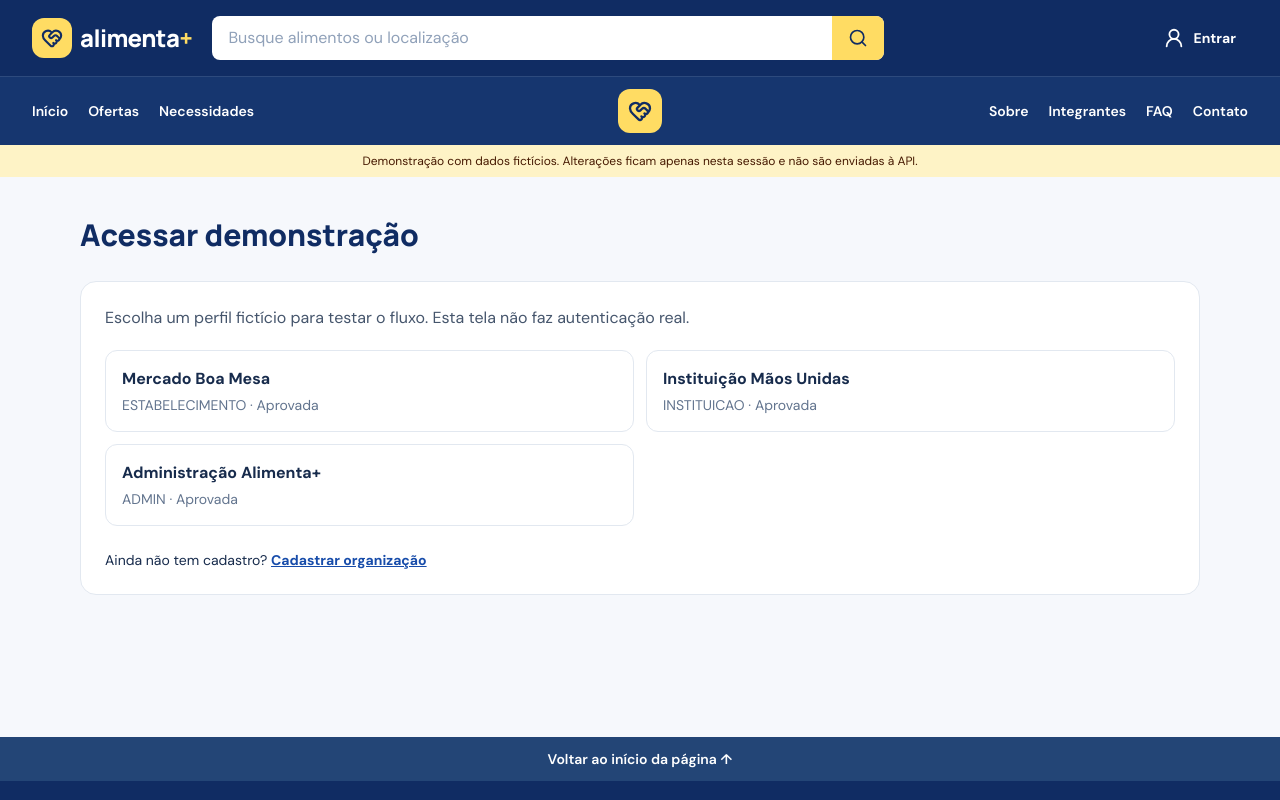
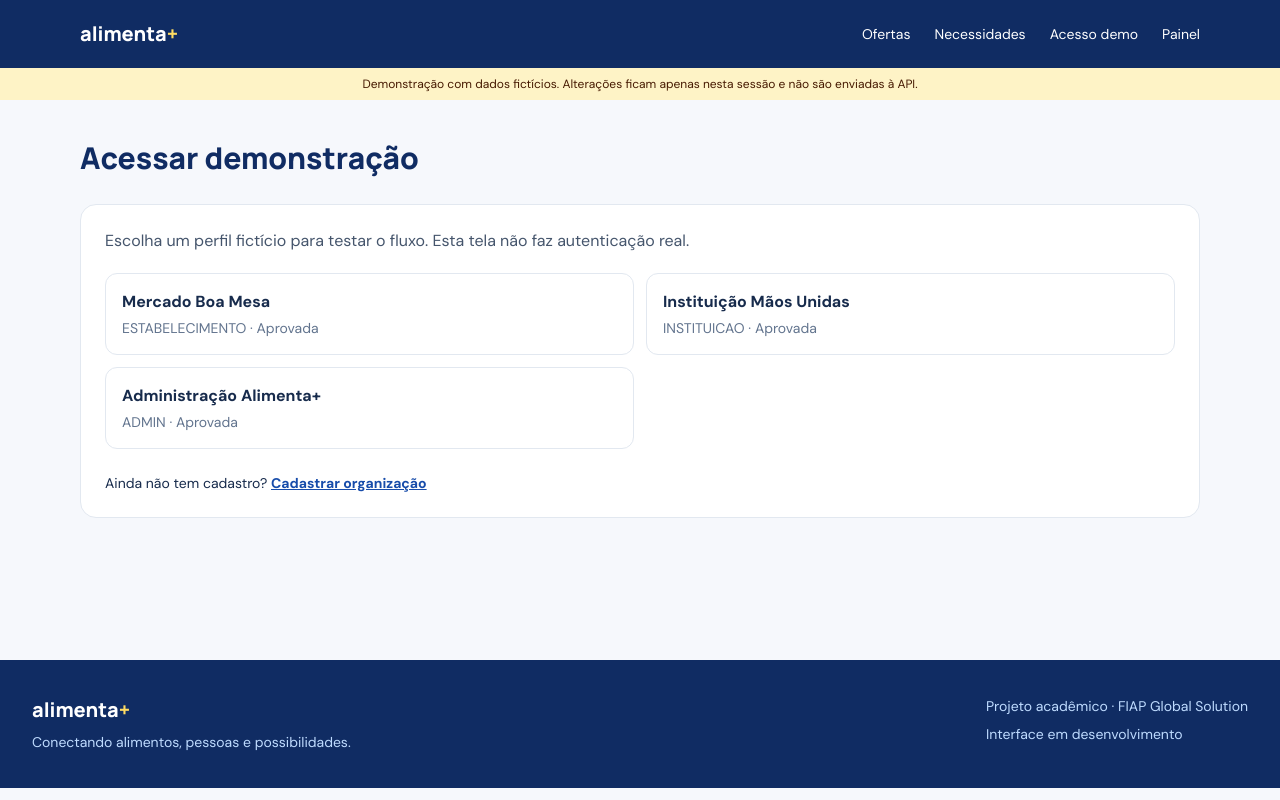
Before and after one commit to NEXT-TECH-ALIMENTA-MAIS/FRONT-END-DESIGN-ENGINEERING, a React (Vite) app: page /acesso in a window 1280 px wide. Shown: the top 800 px of the page. Built offline with nearby package versions, Linux system fonts and the light colour scheme.

Commit message:
Revert "Feature/pag sobre"

```diff
--- a/src/components/Cabecalho/Cabecalho.tsx
+++ b/src/components/Cabecalho/Cabecalho.tsx
@@ -1,130 +1,20 @@
-import { HeartHandshake, Menu, Search, UserRound, X } from 'lucide-react'
-import { useContext, useState, type FormEvent } from 'react'
-import { Link, NavLink, useNavigate } from 'react-router-dom'
-import { PerfilContext } from '../../context/PerfilContext'
+import { HeartHandshake, Menu, Search, X } from 'lucide-react'
+import { useState, type FormEvent } from 'react'
+import { Link } from 'react-router-dom'
 
-const paginas = [
-  { nome: 'Início', caminho: '/' },
-  { nome: 'Ofertas', caminho: '/ofertas' },
-  { nome: 'Necessidades', caminho: '/necessidades' },
-]
-
-const institucionais = [
-  { nome: 'Sobre', caminho: '/Sobre' },
-  { nome: 'Integrantes', caminho: '/#' },
-  { nome: 'FAQ', caminho: '/#' },
-  { nome: 'Contato', caminho: '/#' },
-]
-
-export function Cabecalho() {
-  const perfil = useContext(PerfilContext)
+type Props = { onSearch: (value: string) => void }
+export function Cabecalho({ onSearch }: Props) {
   const [menuAberto, setMenuAberto] = useState(false)
   const [busca, setBusca] = useState('')
-  const navegar = useNavigate()
-
-  function pesquisar(evento: FormEvent) {
-    evento.preventDefault()
-    const termo = busca.trim()
-    navegar(termo ? `/ofertas?busca=${encodeURIComponent(termo)}` : '/ofertas')
-    setMenuAberto(false)
-  }
-
+  function pesquisar(evento: FormEvent) { evento.preventDefault(); onSearch(busca); document.getElementById('ofertas')?.scrollIntoView({ behavior: 'smooth' }) }
   return <header className="bg-navy text-white">
-    <div className="mx-auto flex max-w-7xl items-center gap-3 px-4 py-4 sm:gap-5 sm:px-6 lg:px-8">
-      <Link to="/" className="flex shrink-0 items-center gap-1.5 sm:gap-2" aria-label="Alimenta mais, início">
-        <span className="flex h-9 w-9 items-center justify-center rounded-xl bg-sun text-navy sm:h-10 sm:w-10"><HeartHandshake size={22} strokeWidth={2.3} /></span>
-        <span className="font-display text-base font-extrabold tracking-tight sm:text-2xl">alimenta<span className="text-sun">+</span></span>
-      </Link>
-      <form onSubmit={pesquisar} role="search" className="flex h-11 min-w-0 flex-1 overflow-hidden rounded-lg bg-white lg:max-w-2xl">
-        <label htmlFor="busca-cabecalho" className="sr-only">Buscar alimentos ou localidades</label>
-        <input id="busca-cabecalho" value={busca} onChange={e => setBusca(e.target.value)} className="min-w-0 flex-1 px-4 text-sm text-slate-800 outline-none placeholder:text-slate-400" placeholder="Busque alimentos ou localização" />
-        <button type="submit" aria-label="Buscar ofertas" className="flex w-13 shrink-0 items-center justify-center bg-sun text-navy hover:bg-yellow-300"><Search size={20} /></button>
-      </form>
-      <Link to={perfil ? '/painel' : '/acesso'} className="ml-auto flex shrink-0 items-center gap-2 rounded-lg px-2 py-1 text-sm hover:bg-white/10 sm:px-3" aria-label={perfil ? `Olá, ${perfil.nome}. Acessar demonstração` : 'Entrar na demonstração'}>
-        <UserRound size={22} />
-        {perfil ? <span className="hidden max-w-48 sm:block"><span className="block truncate text-xs text-blue-100">Olá, {perfil.nome}</span><strong>Acessar demonstração</strong><span className="block text-xs text-blue-200">Perfil fictício</span></span> : <strong>Entrar</strong>}
-      </Link>
+    <div className="border-b border-white/10 bg-[#0b2353] text-center text-[11px] font-medium tracking-wide text-blue-100"><div className="mx-auto flex max-w-7xl items-center justify-center px-4 py-2 sm:justify-between"><span>Uma rede de solidariedade, perto de você.</span><span className="hidden sm:block">Juntos contra o desperdício de alimentos ✦</span></div></div>
+    <div className="mx-auto flex max-w-7xl flex-wrap items-center gap-4 px-4 py-5 sm:px-6 lg:gap-9 lg:px-8">
+      <Link to="/" className="flex shrink-0 items-center gap-2" aria-label="Alimenta mais, início"><span className="flex h-10 w-10 items-center justify-center rounded-xl bg-sun text-navy"><HeartHandshake size={24} strokeWidth={2.3}/></span><span className="font-display text-2xl font-extrabold tracking-tight">alimenta<span className="text-sun">+</span></span></Link>
+      <form onSubmit={pesquisar} className="order-3 flex h-11 w-full overflow-hidden rounded-lg bg-white lg:order-none lg:max-w-xl lg:flex-1"><label htmlFor="busca" className="sr-only">Buscar alimentos ou localidades</label><input id="busca" value={busca} onChange={e=>setBusca(e.target.value)} className="min-w-0 flex-1 px-4 text-sm text-slate-800 outline-none placeholder:text-slate-400" placeholder="Busque alimentos, estabelecimentos ou cidades"/><button aria-label="Buscar" className="flex w-13 items-center justify-center bg-sun text-navy hover:bg-yellow-300"><Search size={20}/></button></form>
+      <div className="ml-auto hidden items-center gap-5 text-sm font-semibold lg:flex"><a href="#como-funciona" className="hover:text-sun">Como funciona</a><Link to="/acesso" className="rounded-lg border border-white/35 px-4 py-2.5 hover:bg-white/10">Entrar na demonstração</Link></div>
+      <button onClick={()=>setMenuAberto(!menuAberto)} aria-label={menuAberto?'Fechar menu':'Abrir menu'} aria-expanded={menuAberto} className="ml-auto rounded-lg p-2 hover:bg-white/10 lg:hidden">{menuAberto?<X/>:<Menu/>}</button>
     </div>
-
-    <div className="border-t border-white/10 bg-[#16366f]">
-      <div className="mx-auto grid max-w-7xl grid-cols-[1fr_auto_1fr] items-center gap-4 px-4 py-3 sm:px-6 lg:px-8">
-        <nav aria-label="Navegação principal" className="hidden items-center gap-5 lg:flex">
-          {paginas.map(pagina => <NavLink key={pagina.caminho} to={pagina.caminho} end={pagina.caminho === '/'} className={({ isActive }) => `text-sm font-semibold hover:text-sun ${isActive ? 'text-sun' : ''}`}>{pagina.nome}</NavLink>)}
-        </nav>
-        <div className="lg:hidden">
-          <button type="button" onClick={() => setMenuAberto(!menuAberto)} aria-label={menuAberto ? 'Fechar menu' : 'Abrir menu'} aria-expanded={menuAberto} aria-controls="menu-mobile" className="rounded-lg p-2 hover:bg-white/10">{menuAberto ? <X /> : <Menu />}</button>
-        </div>
-        <Link to="/" className="mx-auto flex h-11 w-11 shrink-0 items-center justify-center rounded-xl bg-sun text-navy" aria-label="Alimenta mais, início">
-          <HeartHandshake size={24} strokeWidth={2.3} />
-        </Link>
-        <nav aria-label="Páginas institucionais" className="hidden items-center justify-end gap-5 lg:flex">
-          {institucionais.map(pagina => (
-            <NavLink
-              key={pagina.nome}
-              to={pagina.caminho}
-              className={({ isActive }) =>
-                `text-sm font-semibold hover:text-sun ${isActive ? 'text-sun' : ''
-                }`
-              }
-            >
-              {pagina.nome}
-            </NavLink>
-          ))}
-        </nav>
-        <div className="lg:hidden" aria-hidden="true" />
-      </div>
-    </div>
-
-    <nav
-      id="menu-mobile"
-      aria-label="Menu mobile"
-      className={`${menuAberto ? 'block' : 'hidden'} border-t border-white/10 bg-[#16366f] lg:hidden`}
-    >
-      <div className="flex flex-col gap-1 px-5 py-3 text-sm font-medium">
-
-        {perfil && (
-          <p className="py-2 text-blue-100">
-            Olá, {perfil.nome}
-            <span className="text-xs"> (perfil fictício)</span>
-          </p>
-        )}
-
-        {paginas.map(pagina => (
-          <NavLink
-            key={pagina.caminho}
-            to={pagina.caminho}
-            end={pagina.caminho === '/'}
-            onClick={() => setMenuAberto(false)}
-            className={({ isActive }) =>
-              `py-2 hover:text-sun ${isActive ? 'text-sun' : ''}`
-            }
-          >
-            {pagina.nome}
-          </NavLink>
-        ))}
-
-        {institucionais.map(pagina => (
-          <NavLink
-            key={pagina.nome}
-            to={pagina.caminho}
-            onClick={() => setMenuAberto(false)}
-            className={({ isActive }) =>
-              `py-2 hover:text-sun ${isActive ? 'text-sun' : ''}`
-            }
-          >
-            {pagina.nome}
-          </NavLink>
-        ))}
-
-        <Link
-          to={perfil ? '/painel' : '/acesso'}
-          onClick={() => setMenuAberto(false)}
-          className="py-2 text-sun"
-        >
-          {perfil ? 'Acessar demonstração' : 'Entrar'}
-        </Link>
-
-      </div>
-    </nav>
+    <nav aria-label="Navegação principal" className={`${menuAberto?'block':'hidden'} border-t border-white/10 lg:block`}><div className="mx-auto flex max-w-7xl flex-col gap-1 px-4 py-2 text-sm font-medium sm:px-6 lg:flex-row lg:items-center lg:gap-8 lg:px-8 lg:py-0"><Link onClick={()=>setMenuAberto(false)} className="py-3 text-sun" to="/">Início</Link><a onClick={()=>setMenuAberto(false)} href="#ofertas" className="py-3 hover:text-sun">Explorar alimentos</a><a onClick={()=>setMenuAberto(false)} href="#como-funciona" className="py-3 hover:text-sun">Como funciona</a><Link onClick={()=>setMenuAberto(false)} to="/ofertas" className="py-3 hover:text-sun">Ofertas reais da demonstração</Link><Link onClick={()=>setMenuAberto(false)} to="/necessidades" className="py-3 hover:text-sun">Necessidades</Link><Link onClick={()=>setMenuAberto(false)} to="/acesso" className="py-3 hover:text-sun lg:hidden">Acesso demo</Link><span className="hidden flex-1 text-right text-xs text-blue-200 lg:block">Conectando quem pode doar com quem precisa receber.</span></div></nav>
   </header>
 }
--- a/src/components/Interface/Interface.tsx
+++ b/src/components/Interface/Interface.tsx
@@ -1,11 +1,12 @@
 import type { ReactNode } from 'react'
+import { Link } from 'react-router-dom'
 import { MainLayout } from '../../layouts/MainLayout/MainLayout'
 
 export const botao = 'inline-flex items-center justify-center rounded-lg bg-bluebrand px-4 py-2.5 text-sm font-bold text-white hover:bg-navy disabled:cursor-not-allowed disabled:opacity-50'
 export const campo = 'mt-1 w-full rounded-lg border border-slate-300 bg-white px-3 py-2.5 text-sm text-slate-800'
 export const painel = 'rounded-2xl border border-slate-200 bg-white p-5 sm:p-6'
 export function Pagina({ titulo, children }: { titulo: string; children: ReactNode }) {
-  return <MainLayout><div className="bg-amber-100 px-4 py-2 text-center text-xs text-amber-950">Demonstração com dados fictícios. Alterações ficam apenas nesta sessão e não são enviadas à API.</div><main className="mx-auto min-h-[70vh] max-w-6xl px-4 py-10"><h1 className="mb-7 font-display text-3xl font-extrabold text-navy">{titulo}</h1>{children}</main></MainLayout>
+  return <MainLayout><header className="bg-navy text-white"><nav className="mx-auto flex max-w-6xl flex-wrap items-center gap-x-6 gap-y-3 px-4 py-5 text-sm"><Link to="/" className="mr-auto font-display text-xl font-extrabold">alimenta<span className="text-sun">+</span></Link><Link to="/ofertas">Ofertas</Link><Link to="/necessidades">Necessidades</Link><Link to="/acesso">Acesso demo</Link><Link to="/painel">Painel</Link></nav></header><div className="bg-amber-100 px-4 py-2 text-center text-xs text-amber-950">Demonstração com dados fictícios. Alterações ficam apenas nesta sessão e não são enviadas à API.</div><main className="mx-auto min-h-[70vh] max-w-6xl px-4 py-10"><h1 className="mb-7 font-display text-3xl font-extrabold text-navy">{titulo}</h1>{children}</main></MainLayout>
 }
 export function Mensagem({ texto }: { texto: string }) { return texto ? <p role="status" className="mb-5 rounded-lg bg-blue-50 p-4 text-sm text-navy">{texto}</p> : null }
 export function Etiqueta({ status }: { status: string }) { return <span className="inline-block rounded-full bg-blue-100 px-3 py-1 text-xs font-bold text-bluebrand">{status.replaceAll('_', ' ')}</span> }
--- a/src/components/Rodape/Rodape.tsx
+++ b/src/components/Rodape/Rodape.tsx
@@ -1,16 +1,16 @@
 import { Link } from 'react-router-dom'
-import { HeartHandshake } from 'lucide-react'
-
-const anoAtual = new Date().getFullYear()
 
 export function Rodape() {
-  return <footer className="bg-navy text-white">
-    <a href="#topo" className="block bg-[#234576] px-4 py-3 text-center text-sm font-semibold hover:bg-bluebrand">Voltar ao início da página ↑</a>
-    <div className="mx-auto grid max-w-7xl gap-8 px-5 py-10 sm:grid-cols-2 lg:grid-cols-[2fr_1fr_1fr] lg:px-8">
-      <div><Link to="/" className="inline-flex items-center gap-2" aria-label="Alimenta mais, início"><span className="flex h-10 w-10 items-center justify-center rounded-xl bg-sun text-navy"><HeartHandshake size={22} strokeWidth={2.3}/></span><span className="font-display text-2xl font-extrabold">alimenta<span className="text-sun">+</span></span></Link><p className="mt-3 max-w-xs text-sm leading-6 text-blue-100">Conectando estabelecimentos e instituições para que mais alimentos cheguem a quem precisa.</p></div>
-      <div><h2 className="font-display text-sm font-extrabold">Explore o Alimenta+</h2><ul className="mt-4 space-y-3 text-sm text-blue-100"><li><Link className="hover:text-sun" to="/ofertas">Ofertas de alimentos</Link></li><li><Link className="hover:text-sun" to="/necessidades">Necessidades</Link></li><li><Link className="hover:text-sun" to="/">Página inicial</Link></li></ul></div>
-      <div><h2 className="font-display text-sm font-extrabold">Faça parte</h2><ul className="mt-4 space-y-3 text-sm text-blue-100"><li><Link className="hover:text-sun" to="/acesso">Acessar demonstração</Link></li><li><Link className="hover:text-sun" to="/painel">Meu painel</Link></li></ul></div>
+  return <footer className="bg-navy px-4 py-9 text-white sm:px-6 lg:px-8">
+    <div className="mx-auto flex max-w-7xl flex-wrap justify-between gap-6">
+      <div>
+        <Link to="/" className="font-display text-xl font-extrabold">alimenta<span className="text-sun">+</span></Link>
+        <p className="mt-2 text-sm text-blue-200">Conectando alimentos, pessoas e possibilidades.</p>
+      </div>
+      <div className="text-sm text-blue-200">
+        <p>Projeto acadêmico · FIAP Global Solution</p>
+        <p className="mt-2">Interface em desenvolvimento</p>
+      </div>
     </div>
-    <div className="border-t border-white/10 px-4 py-5 text-center text-xs leading-5 text-blue-200">© {anoAtual} Alimenta+. Todos os direitos reservados.</div>
   </footer>
 }
--- a/src/context/PerfilContext.ts
+++ /dev/null
@@ -1,5 +0,0 @@
-import { createContext } from 'react'
-import type { Organizacao } from '../data/modelos'
-
-// Compartilha apenas o perfil fictício selecionado durante esta demonstração.
-export const PerfilContext = createContext<Organizacao | undefined>(undefined)
--- a/src/layouts/MainLayout/MainLayout.tsx
+++ b/src/layouts/MainLayout/MainLayout.tsx
@@ -1,7 +1,7 @@
 import type { ReactNode } from 'react'
-import { Cabecalho } from '../../components/Cabecalho/Cabecalho'
 import { Rodape } from '../../components/Rodape/Rodape'
 
+// Estrutura comum às páginas, inspirada no projeto usado em aula.
 export function MainLayout({ children }: { children: ReactNode }) {
-  return <div id="topo" className="flex min-h-screen flex-col"><Cabecalho/><div className="flex-1">{children}</div><Rodape/></div>
+  return <div>{children}<Rodape /></div>
 }
--- a/src/pages/Demonstracao.tsx
+++ b/src/pages/Demonstracao.tsx
@@ -1,5 +1,4 @@
 import { useState } from 'react'
-import { PerfilContext } from '../context/PerfilContext'
 import { Link, Route, Routes } from 'react-router-dom'
 import { Pagina } from '../components/Interface/Interface'
 import { necessidadesIniciais, ofertasIniciais, organizacoesIniciais, pedidosIniciais } from '../services/dadosDemonstracao'
@@ -12,7 +11,6 @@ import { ListaNecessidades } from './ListaNecessidades/ListaNecessidades'
 import { DetalheNecessidade } from './DetalheNecessidade/DetalheNecessidade'
 import { Painel } from './Painel/Painel'
 import { Retiradas } from './Retiradas/Retiradas'
-import { Sobre } from './Sobre/Sobre'
 
 export function Demonstracao() {
   const [orgs, setOrgs] = useState(organizacoesIniciais)
@@ -22,20 +20,5 @@ export function Demonstracao() {
   const [perfil, setPerfil] = useState(0)
   const atual = orgs.find(o => o.id === perfil && o.ativa)
   const estado = { orgs, setOrgs, ofertas, setOfertas, pedidos, setPedidos, necessidades, setNecessidades, atual, setPerfil }
-  return <PerfilContext.Provider value={atual}>
-    <Routes>
-      <Route path="/" element={<Home />} />
-      <Route path="/acesso" element={<Acesso {...estado} />} />
-      <Route path="/cadastro" element={<Cadastro {...estado} />} />
-      <Route path="/ofertas" element={<ListaOfertas {...estado} />} />
-      <Route path="/ofertas/:id" element={<DetalheOferta {...estado} />} />
-      <Route path="/necessidades" element={<ListaNecessidades {...estado} />} />
-      <Route path="/necessidades/:id" element={<DetalheNecessidade {...estado} />} />
-      <Route path="/painel" element={<Painel {...estado} />} />
-      <Route path="/retiradas/:id" element={<Retiradas {...estado} />} />
-      <Route path="/sobre" element={<Sobre />} />
-      <Route path="*" element={<Pagina titulo="Página não encontrada">
-        <Link to="/">Voltar ao início</Link></Pagina>} />
-    </Routes>
-    </PerfilContext.Provider>
+  return <Routes><Route path="/" element={<Home/>}/><Route path="/acesso" element={<Acesso {...estado}/>} /><Route path="/cadastro" element={<Cadastro {...estado}/>} /><Route path="/ofertas" element={<ListaOfertas {...estado}/>} /><Route path="/ofertas/:id" element={<DetalheOferta {...estado}/>} /><Route path="/necessidades" element={<ListaNecessidades {...estado}/>} /><Route path="/necessidades/:id" element={<DetalheNecessidade {...estado}/>} /><Route path="/painel" element={<Painel {...estado}/>} /><Route path="/retiradas/:id" element={<Retiradas {...estado}/>} /><Route path="*" element={<Pagina titulo="Página não encontrada"><Link to="/">Voltar ao início</Link></Pagina>}/></Routes>
 }
```
Also changed, not shown: src/pages/Home/Home.tsx (+5 -2 lines), src/pages/ListaOfertas/ListaOfertas.tsx (+2 -2 lines), src/pages/Sobre/Sobre.tsx (deleted, +0 -11 lines), 1 other file (tests, documents, lock files or other folders).
